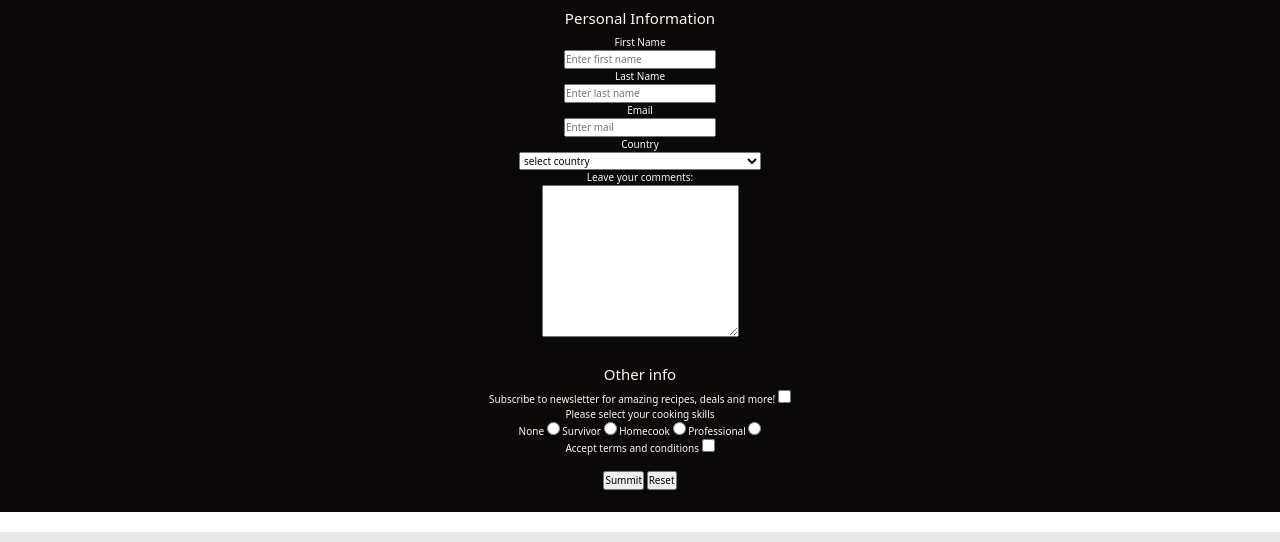
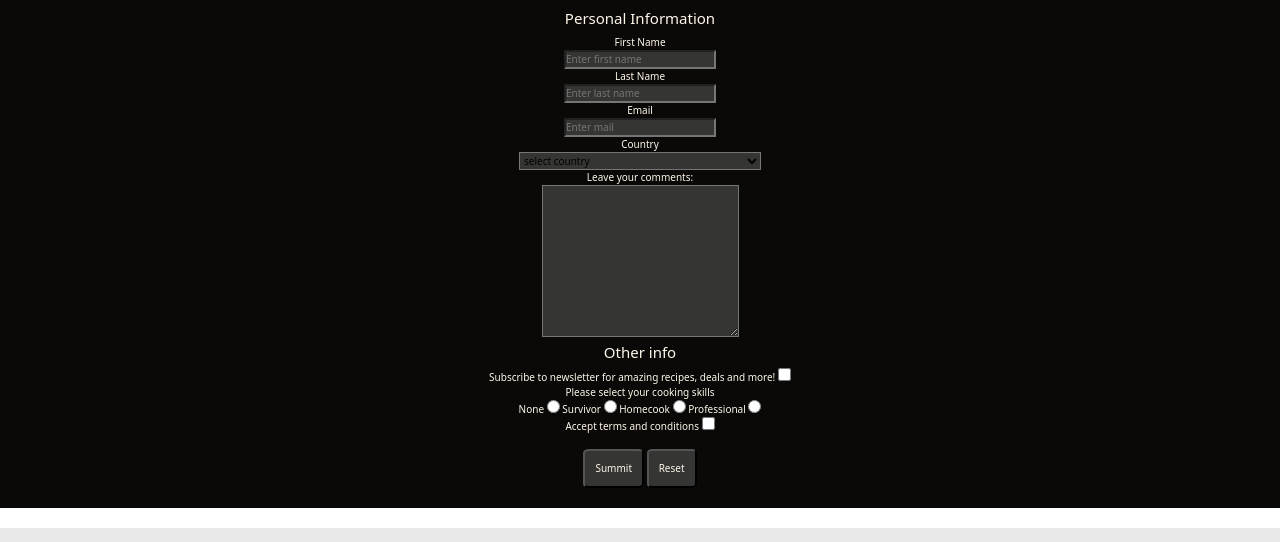
Before and after one commit to rodolforojasd/Food-Pencil-Rojas, a plain HTML site: page pages/contact.html in a window 1280 px wide. Shown: the part 209-751 px from the top of the page. Drawn offline with nearby package versions, Linux system fonts and the light colour scheme.

Commit message:
uso de mix-ins, maps, y extend para generar estilos y reducir lineas de código

```diff
--- a/pages/contact.html
+++ b/pages/contact.html
@@ -29,8 +29,9 @@
                     <span class="navbar-toggler-icon"></span>
                 </button>
                <a class="navbar-brand" href="../index.html">
-                    <img   id="logo-small" src="../assets/img/logo/Small-logo-black-painted.svg"   alt="small logo">
+                     <img   id="logo-small" src="../assets/img/logo/Small-logo-black-painted.svg"   alt="small logo">
                 </a>
+                <span id="sign-up-hidden">sign-up</span>
                 <div class="collapse navbar-collapse" id="navbarTogglerDemo03">
                     <ul class="navbar-nav me-auto mb-2 mb-lg-0" class="header-area_navbar-menu"  id="navbar-main-menu">
                         <li class="nav-item dropdown" class="nav-item">
@@ -80,21 +81,19 @@
             </div>
 
         </nav>
-        </div>
-
 
 
     </header>
 
 
 
-        <main class="row">
-            <section class="col-12 text-center"  class="form-area" id="contac-form">
+        <main class="row" id ="contact-form-wrapper">
+            <section class="col-12 text-center"  class="form-area" >
                     <h2>Want to get in touch?</h2>
                         <p>
                             Please fill your information, and leave any questions or feedback below!
                         </p>
-                    <form class=form-area_format>
+                    <form id=contact-form>
                         <fieldset>
                             <legend>Personal Information</legend>
                             <label for="firstname"> First Name</label>
@@ -395,8 +394,8 @@
                             <input type="checkbox">
                             <br>
                             <br>
-                            <input type="button" value="Summit">
-                            <input type="reset" value="Reset">
+                            <input class="form-button" type="button" value="Summit">
+                            <input class="form-button" type="reset" value="Reset">
                         </fieldset>
                     </form>
 
--- a/styles/partials/_header.scss
+++ b/styles/partials/_header.scss
@@ -1,4 +1,4 @@
-
+@import"maps-extend-mixin";
 
 .header-area{
     background-color:var(--primary-color);
@@ -7,6 +7,8 @@
     z-index: 4;
     column-gap: 0px;
     font-size:var(--text-small);
+    padding-left: map-get($style-spacings,spacingXSmall );
+    padding-right:map-get($style-spacings,spacingXSmall );
 
     .header-area_logo{
         display:none;
--- a/styles/partials/_main.scss
+++ b/styles/partials/_main.scss
@@ -98,7 +98,7 @@ margin-right: var(--spacing-xsmall) ;
 
 /*Contact Page Styles*/
 
-#contac-form{
+#contac-form-wrapper{
     background-color: var(--alternate-color);
     color:var(--primary-color);
     fieldset{
@@ -177,14 +177,6 @@ margin-right: var(--spacing-xsmall) ;
         padding-top:var(--spacing-small) ;
       }
 
-    .card{
-        margin-right: var(--spacing-xsmall) ;
-        margin-bottom: 0px;
-            img{
-                height: 30vh;
-                object-fit: cover;
-            }
 
-        }
 
 }
--- /dev/null
+++ b/styles/partials/_maps-extend-mixin.scss
@@ -0,0 +1,90 @@
+
+
+
+/* Map para propiedades globales */
+
+$style-colors:(primaryColor:#FFF7EA, alternateColor:#0A0908, hoverColor:#C68300, footerColor:#EAE9E9, boxBgPin: #ECE0DC, boxBgGrey: #EAE9E9, fontDarkColor: #0A0908, fontGreyColor: #C8C8C7, formBgColor:#353534) ;
+$style-mobileFontSizes:(textXLarge:3.2rem, textLarge:3rem, textMedium:2.1rem, textBase:1.8rem, textSmall:1.4rem);
+$style-fontSizes:(textXLarge:4rem, textLarge:3.8rem, textMedium:3.2rem, textBase:1.9rem, textSmall:1.4rem);
+$style-spacings:(spacingXLarge:6rem, spacingLarge:2.4rem, spacingMedium:2.2rem, spacingSmall:2rem, spacingXSmall:1rem);
+
+
+
+/*Extend usado para cambiar el estilo de los formularios de la página */
+
+%form-style {
+    background-color: map-get($style-colors,formBgColor);
+    color: map-get($style-colors,fontGreycolor);
+}
+
+#contact-form-wrapper{
+    background-color: map-get($style-colors,alternateColor);
+    color: map-get($style-colors,primaryColor);
+    padding-bottom: map-get($style-spacings,spacingSmall);
+    #contact-form {
+        input, textarea, select, option, .form-button{
+            @extend %form-style;
+        }
+        select{
+            option{
+                &:hover{
+                    background-color:map-get($style-colors,fontGreycolor);
+                    color:map-get($style-colors,alternateColor);
+
+                }
+            }
+        }
+        .form-button{
+            padding: map-get($style-spacings ,spacingXSmall );
+            font-size:var(--text-xsmall) ;
+            border-radius: 10%;
+            color: map-get($style-colors,primaryColor);
+        }
+    }
+
+}
+
+
+
+
+
+/* Mix-in implementado para cambiar el estilo de todas las cards de imagenes que no estan featured o son del articulo principal de su respectiva página*/
+
+@mixin cardImgStyle($img-height,$image-crop,$image-position ){
+    height:$img-height;
+    width:100%;
+    object-fit:$image-crop;
+    object-position:$image-position ;
+
+}
+@mixin cardImgStyle($img-height,$image-crop,$image-position ){
+    height:$img-height;
+    width:100%;
+    object-fit:$image-crop;
+    object-position:$image-position ;
+
+}
+
+
+@media screen and (min-width: 768px), screen and (orientation: landscape){
+
+    %card-default{
+        margin-right: var(--spacing-xsmall) ;
+        margin-left: var(--spacing-xsmall);
+        margin-bottom: var(--spacing-xsmall);
+    }
+
+
+    .card{
+        @extend %card-default;
+        img{
+        @include cardImgStyle(35vh, initial, initial);
+        }
+        .card-image-crop{
+        @include cardImgStyle(35vh, cover, 50% 60%);
+        }
+
+    }
+
+
+}
--- a/styles/partials/_maps.scss
+++ /dev/null
@@ -1,8 +0,0 @@
-@use "./partials/global";
-$style-colors:(primaryColor:var(--primary-color),secondaryColor: var(--alternate-color), hoverColor:var(--higlight), footerColor:var( --box-color-grey), boxBgPink:var(--box-color-pink), boxBgGrey: #EAE9E9, fontDarkColor: #0A0908, fontGreycolor: #C8C8C7, fontLightColor: var( --primary-color))
-$style-mobileFontSizes:(text-xlarge:var(--text-xlarge), text-large:3rem, text-medium:2.1rem
-)
-$style-mobileSpacings: ()
-
-$style-FontSizes:()
-$style-spacings:()
--- a/styles/style.scss
+++ b/styles/style.scss
@@ -3,3 +3,4 @@
 @import"./partials/footer";
 @import"./partials/main-index";
 @import"./partials/main";
+@import"./partials/maps-extend-mixin";
```
Also changed, not shown: pages/food_science.html (+1 -1 lines), pages/recipes.html (+2 -2 lines), pages/resources.html (+1 -1 lines), styles/partials/_footer.scss (+1 -11 lines), styles/style.css, 1 other file.
